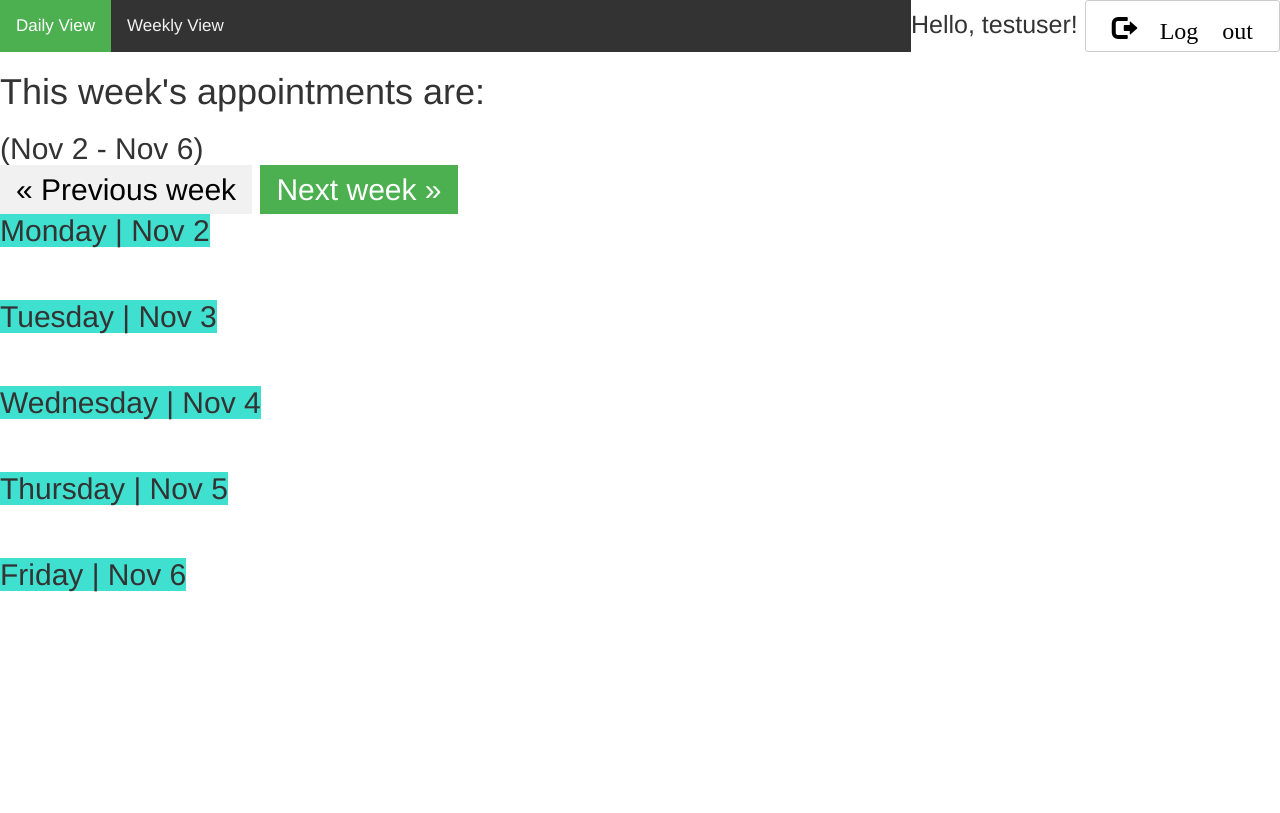
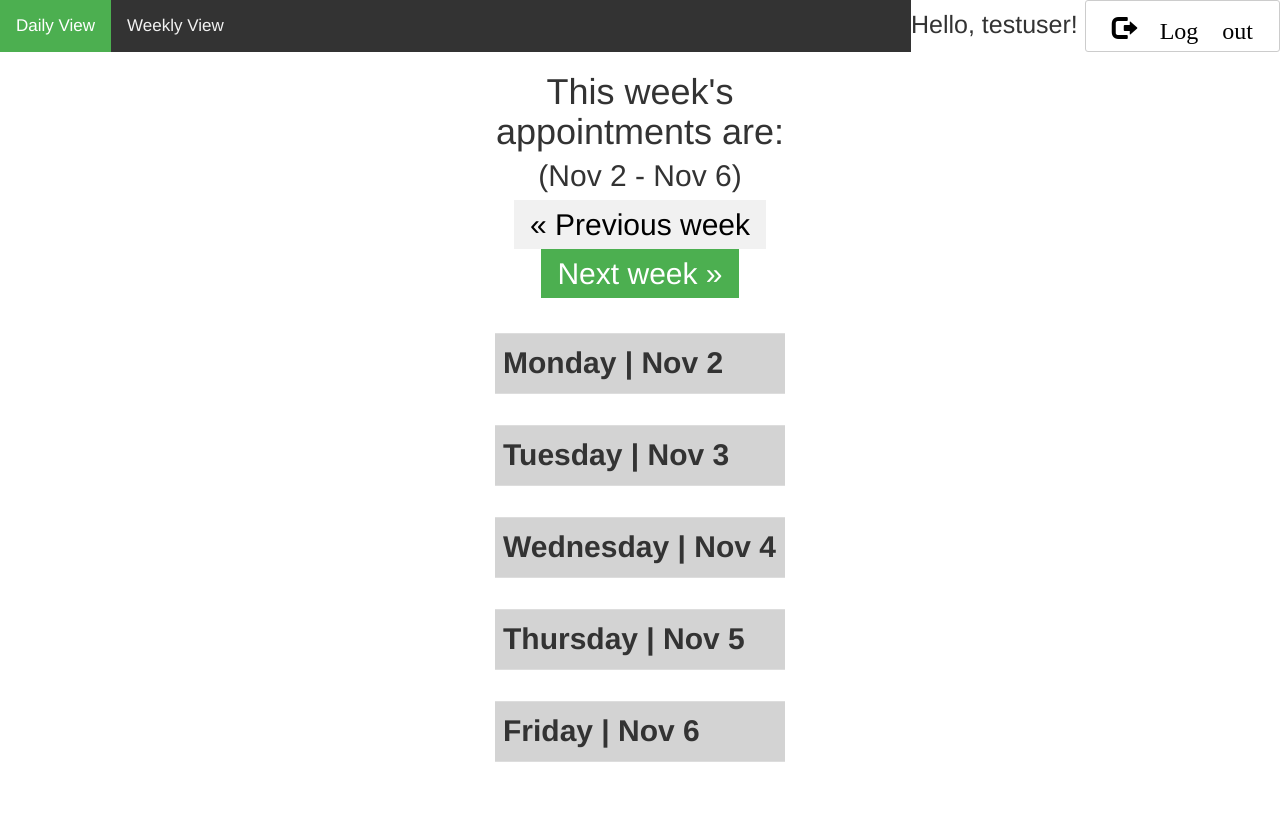
Before and after one commit to VictorSalajan/SchedulingWebsite, a Django app: page /weekly in a window 1280 px wide. Before the commit the page ends 592 px from the top, so only its background shows below. Run offline with Django 3.2, Linux system fonts and the light colour scheme; a user stored in the database is signed in; tables that the repository leaves empty hold one stand-in row (values such as "Sample post"); lists and menus that the app fills with data are empty; some libraries are stand-ins or nearby versions.

Commit message:
Added detailed_view: each appointment has a link for viewing complete appointment and client details Refined templates

```diff
--- a/SchedulingApp/appointments/urls.py
+++ b/SchedulingApp/appointments/urls.py
@@ -10,5 +10,6 @@ urlpatterns = [
     path('previous_day', views.previous_day, name='previous_day'),
     path('previous_week', views.previous_week, name='previous_week'),
     path('next_week', views.next_week, name='next_week'),
+    path('<int:pk>/detailed_view', views.detailed_view, name='detailed_view'),
     path('register', views.register, name='register')
 ]
--- a/SchedulingApp/appointments/views.py
+++ b/SchedulingApp/appointments/views.py
@@ -1,4 +1,5 @@
 from django.shortcuts import render, redirect
+from django.http import Http404
 from appointments.models import Client, Appointment
 from datetime import datetime, date, timedelta, time
 import calendar
@@ -70,6 +71,13 @@ def daily(request):
     request.session['current_date'] = current_date
 
     context = query_set_and_context(request)
+#####
+    # request.session['daily'] = request.session.get('daily', None)
+    # try:
+    #     request.session['daily'] = [context['DailyAppointments'][0].id for el in context['DailyAppointments']]
+    # except:
+    #     pass
+#####
     return render(request, 'choose_day.html', context)
 
 @login_required
@@ -79,6 +87,13 @@ def previous_day(request):
     request.session['current_date'] = current_date.strftime("%m/%d/%Y")
 
     context = query_set_and_context(request)
+#####
+    # request.session['daily'] = request.session.get('daily', None)
+    # try:
+    #     request.session['daily'] = [context['DailyAppointments'][0].id for el in context['DailyAppointments']]
+    # except:
+    #     pass
+#####
     return render(request, 'choose_day.html', context)
 
 @login_required
@@ -88,6 +103,13 @@ def next_day(request):
     request.session['current_date'] = current_date.strftime("%m/%d/%Y")
 
     context = query_set_and_context(request)
+#####
+    # request.session['daily'] = request.session.get('daily', None)
+    # try:
+    #     request.session['daily'] = [context['DailyAppointments'][0].id for el in context['DailyAppointments']]
+    # except:
+    #     pass
+#####
     return render(request, 'choose_day.html', context)
 
 def query_set_and_context_week(request):
@@ -153,3 +175,19 @@ def next_week(request):
 
     context = query_set_and_context_week(request)
     return render(request, 'weekly.html', context)
+
+@login_required
+def detailed_view(request, pk):
+    # query_set = request.session['daily']
+    # new_query_set = []
+    # for appointment in query_set:
+    #     if appointment == request.user.id:
+    #         new_query_set.append(Appointment.id.event_date)
+    # context = {
+    #     "AppointmentDetails": new_query_set
+    # }
+    # return render(request, 'detailed_view.html', context)
+    details = Appointment.objects.filter(pk=pk)
+
+    context = {"AppointmentDetails": details}
+    return render(request, 'detailed_view.html', context)
--- a/SchedulingApp/templates/weekly.html
+++ b/SchedulingApp/templates/weekly.html
@@ -5,22 +5,17 @@
 
 <head>
     <style>
-        p {
-            white-space: pre-line; /* collapse WS, preserve LB */
-            text-align: left;
-          }
-        .app_details {
-            width: 10%;
-            line-height: 1.2em;
-            font-size: 20px;
-            background: beige;
+        th {
+            background: lightgray;
+            width: 15%;
         }
-        .week_date {
-            background: turquoise;
-            font-size: 30px;
-            font-weight: normal;
+        .color_separator {
+            background: #e7e6ff;
+            width: 15%;
         }
-
+        .container {
+            width: 25%;
+        }
     </style>
 </head>
 
@@ -29,50 +24,36 @@
     <a href="{% url 'weekly' %}">Weekly View</a>
   </div>
 
-{% if WeeklyAppointments %}
-    <h1>This week's appointments are:</h1>
-    <h2>({{dates.0.1}} {{dates.0.2}} - {{dates.4.1}} {{dates.4.2}})
-        <br>
-        <a href="{% url 'previous_week' %}" class="previous">&laquo; Previous week</a>
-        <a href="{% url 'next_week' %}" class="next">Next week &raquo;</a>
-    </h2>
 
+<div class="container">
+    <h1 style='text-align: center;'>This week's appointments are:</h1>
+    <h2 style='line-height: 0.3em; text-align: center;'>({{dates.0.1}} {{dates.0.2}} - {{dates.4.1}} {{dates.4.2}})<h2>
+    <p style='text-align: center;'>
+    <a href="{% url 'previous_week' %}" class="previous">&laquo; Previous week
+    <a href="{% url 'next_week' %}" class="next">Next week &raquo;</a>
+    </p>
+    <p style='line-height: 0.5em;'><br></p>
+    <table class="table table-hover">
     {% for date in dates %}
-        <span class='week_date'>
-            {{date.0}} | {{date.1}} {{date.2}}
-        </span>
+        <tr><th>{{date.0}} | {{date.1}} {{date.2}}</th></tr>
         {% if no_appointments %}
-            <p><br></p>
+            <tr><td style='line-height: 0.5em;'><br></td></tr>
         {% endif %}
         {% for appointment in WeeklyAppointments %}
             {% if user.username == appointment.0.user.username %}
-
                 {% if appointment.0.event_date.day == date.2 %}
-                    <div class='app_details'>
-                            <p>{{appointment.1}}<br>
-                            {{appointment.0.client.name}}<br>
-                            {{appointment.0.get_setting_display}}</p>
-                            {{appointment.0.user.username}}
-                    </div>
-                    <br>
+                    <tr class='color_separator'><td>{{appointment.1}}
+                    <a href="{% url 'detailed_view' appointment.0.pk %}">detailed view</a>
+                    </td></tr>
+                    <tr class='color_separator'><td>{{appointment.0.client.name}}</td></tr>
+                    <tr class='color_separator'><td>{{appointment.0.get_setting_display}}</td></tr>
+                    <tr class='color_separator'><td>{{appointment.0.user.username}}</td></tr>
+                    <tr><td style='line-height: 0.5em;'><br></td></tr>
                 {% endif %}
             {% endif %}
         {% endfor %}
     {% endfor %}
-{% else %}
-    <h1>This week's appointments are:</h1>
-    <h2>({{dates.0.1}} {{dates.0.2}} - {{dates.4.1}} {{dates.4.2}})
-        <br>
-    <a href="{% url 'previous_week' %}" class="previous">&laquo; Previous week</a>
-    <a href="{% url 'next_week' %}" class="next">Next week &raquo;</a>
-        <br>
-    {% for date in dates %}
-        <p><span class='week_date'>{{date.0}} | {{date.1}} {{date.2}}</span></p>
-        {% if no_appointments %}
-        <p><br></p>
-        {% endif %}
-    {% endfor %}
-
-{% endif %}
+    </table>
+</div>
 
 {% endblock %}
```
Also changed, not shown: SchedulingApp/templates/choose_day.html (+13 -6 lines), SchedulingApp/templates/detailed_view.html (added, +64 -0 lines).
